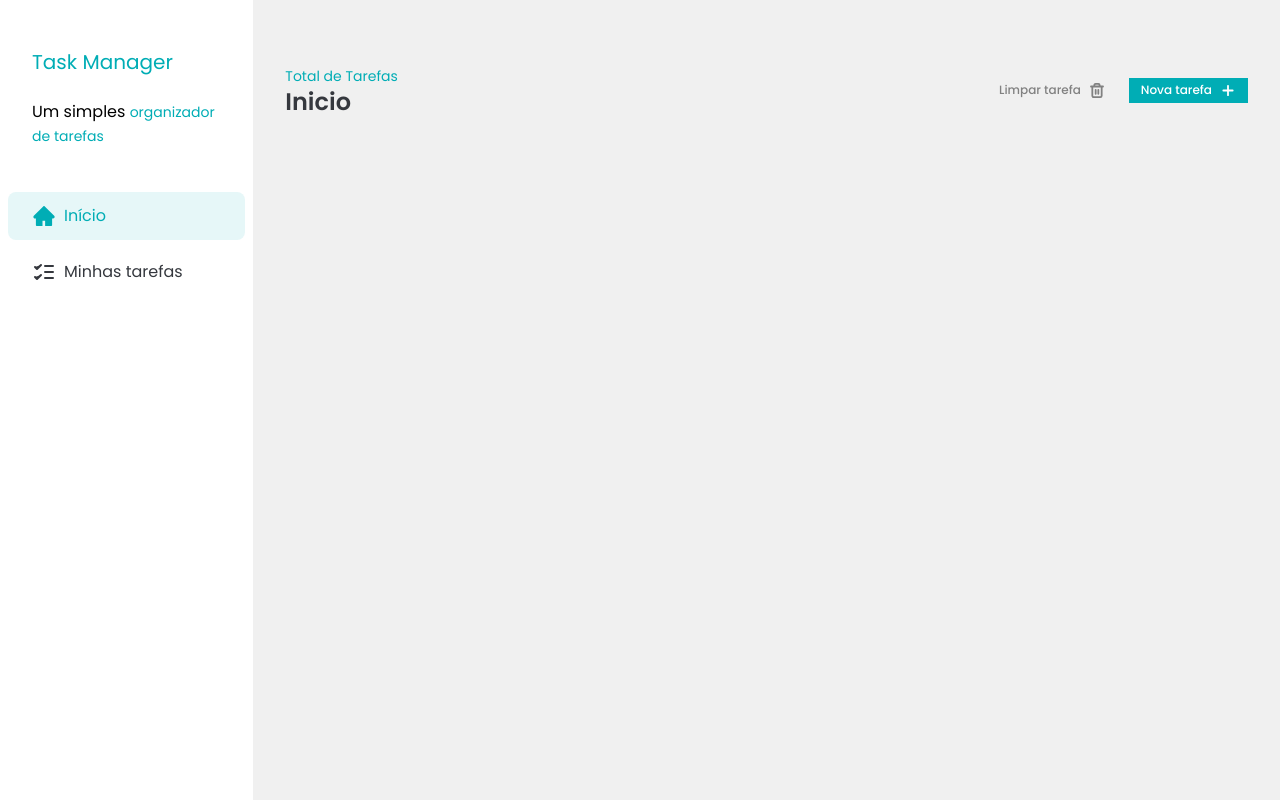
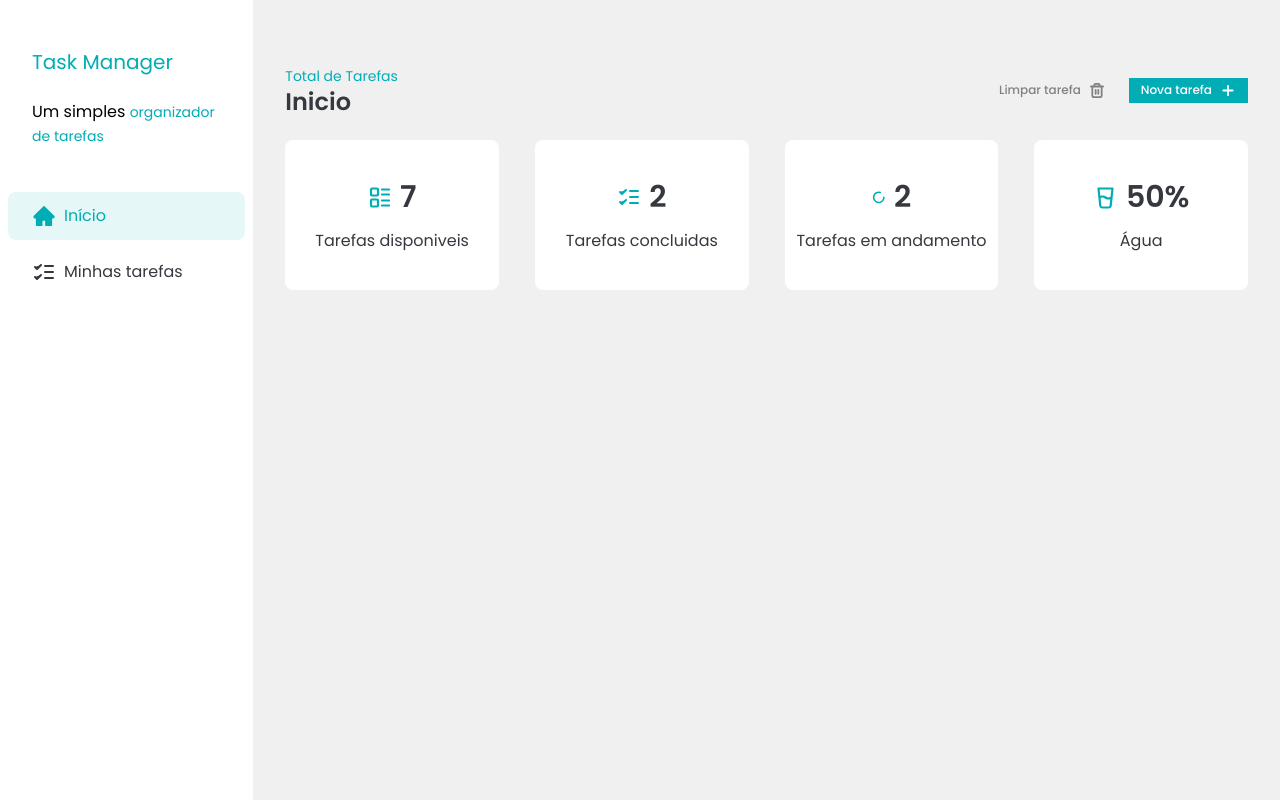
Before and after one commit to marcoss741-0/fsc-task-manager, a React (Vite) app: page / in a window 1280 px wide. Built offline with nearby package versions, Linux system fonts and the light colour scheme; data requests are answered from the project's data file.

Commit message:
Adiciona novos ícones e componente DashboardCards para exibir estatísticas de tarefas na página inicial. Atualiza lógica de tarefas no banco de dados e refatora importações de ícones no Sidebar.

```diff
--- a/db.json
+++ b/db.json
@@ -1,37 +1,48 @@
 {
   "tasks": [
     {
-      "id": "7f8b1eb3-5e1f-4df6-b873-54ae92dd6b40",
+      "id": "ae2bd6b9-f491-4d12-8fb5-35d22fe85dcc",
+      "title": "teste",
+      "description": "testes",
+      "time": "afternoon",
       "status": "not_started"
     },
     {
-      "id": "81f4ef3e-d1c7-496c-bae2-4daf15cc548b",
+      "id": "ae2bd6b9-f491-4d12-8fb5-35d22fe85dcc",
+      "title": "teste",
+      "description": "testes",
+      "time": "afternoon",
+      "status": "in_progress"
+    },
+    {
+      "id": "ae2bd6b9-f491-4d12-8fb5-35d22fe85dcc",
+      "title": "teste",
+      "description": "testes",
+      "time": "afternoon",
       "status": "not_started"
     },
     {
-      "id": "aa38c9e5-dd4e-4e47-af7b-46faeec41873",
-      "status": "not_started"
+      "id": "ae2bd6b9-f491-4d12-8fb5-35d22fe85dcc",
+      "title": "teste",
+      "description": "testes",
+      "time": "afternoon",
+      "status": "in_progress"
     },
     {
-      "id": "619737b0-469e-4d04-a81c-90850d04bca1",
-      "status": "not_started"
+      "id": "ae2bd6b9-f491-4d12-8fb5-35d22fe85dcc",
+      "title": "teste",
+      "description": "testes",
+      "time": "afternoon",
+      "status": "done"
     },
     {
-      "id": "be33ae87-a832-4527-bf66-363573a3c074",
-      "status": "not_started"
+      "id": "ae2bd6b9-f491-4d12-8fb5-35d22fe85dcc",
+      "title": "teste",
+      "description": "testes",
+      "time": "afternoon",
+      "status": "done"
     },
-    {
-      "id": "51b22ce0-39db-4894-8992-d2fa598e83e3",
-      "status": "not_started"
-    },
-    {
-      "id": "11603f29-a0a5-4e6e-9879-a51ca5a35b08",
-      "status": "not_started"
-    },
-    {
-      "id": "e961060d-2742-4cab-b1bb-d6ecd072192b",
-      "status": "not_started"
-    },
+
     {
       "id": "ae2bd6b9-f491-4d12-8fb5-35d22fe85dcc",
       "title": "teste",
--- /dev/null
+++ b/src/components/DashboardCards.jsx
@@ -0,0 +1,17 @@
+const DashboardCards = ({ mainText, secText, icon }) => {
+  return (
+    <>
+      <div className="flex flex-col justify-center items-center gap-3 rounded-lg bg-white h-[150px]">
+        <div className="flex items-center gap-2">
+          <span className="text-brand-primary">{icon}</span>
+          <p className="font-semibold text-3xl text-brand-dark-blue leading-10">
+            {mainText}
+          </p>
+        </div>
+        <p className="text-md text-brand-dark-blue">{secText}</p>
+      </div>
+    </>
+  );
+};
+
+export default DashboardCards;
--- a/src/components/Sidebar.jsx
+++ b/src/components/Sidebar.jsx
@@ -1,6 +1,5 @@
 import SidebarButton from "./SidebarButton";
-import HomeIcon from "../assets/icons/home.svg?react";
-import TaskIcon from "../assets/icons/tasks.svg?react";
+import { HomeIcon, TaskIcon } from "../assets/icons";
 
 const Sidebar = () => {
   return (
--- a/src/pages/Home.jsx
+++ b/src/pages/Home.jsx
@@ -1,13 +1,51 @@
+import {
+  LoaderIcon,
+  Task2Icon,
+  TaskIcon,
+  WaterGlassIcon,
+} from "../assets/icons";
+import DashboardCards from "../components/DashboardCards";
 import Header from "../components/Header";
 import Sidebar from "../components/Sidebar";
+import { useGetTasks } from "../hooks/data/use-get-tasks";
 
 const HomePage = () => {
+  const { data: tasks } = useGetTasks();
+  const totalTasks = tasks?.length;
+  const completedTasks = tasks?.filter((task) => task.status === "done").length;
+  const inProgressTasks = tasks?.filter(
+    (task) => task.status === "in_progress"
+  ).length;
+
   return (
     <>
       <div className="flex">
         <Sidebar />
         <div className="py-16 px-8 w-full space-y-6">
           <Header title="Inicio" subtitle="Total de Tarefas" />
+
+          <div className="grid grid-cols-4 gap-9">
+            <DashboardCards
+              mainText={totalTasks}
+              secText="Tarefas disponiveis"
+              icon={<Task2Icon />}
+            />
+            <DashboardCards
+              mainText={completedTasks}
+              secText="Tarefas concluidas"
+              icon={<TaskIcon />}
+            />
+            <DashboardCards
+              mainText={inProgressTasks}
+              secText="Tarefas em andamento"
+              icon={<LoaderIcon />}
+            />
+            <DashboardCards
+              mainText="50%"
+              secText="Água"
+              icon={<WaterGlassIcon />}
+            />
+          </div>
         </div>
       </div>
     </>
```
Also changed, not shown: src/assets/icons/index.js (+8 -0 lines), src/assets/icons/glass-water.svg (added), src/assets/icons/task-2.svg (added).
